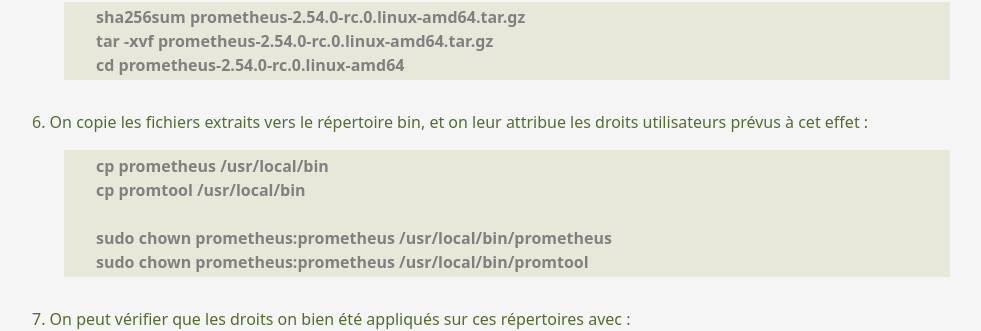
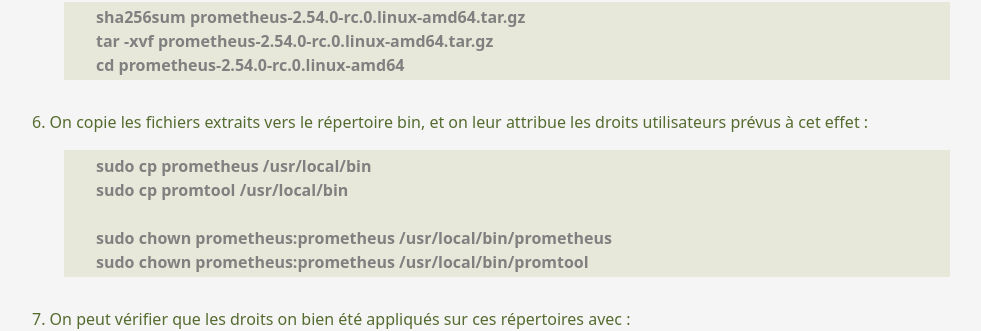
Before and after one commit to GitMalice/startReact, a React (Vite) app: page /monitoring in a window 1280 px wide. Shown: the part 4131-4462 px from the top of the page, without its empty margins (133-1114 px from the left). Built offline with nearby package versions, Linux system fonts and the light colour scheme.

Commit message:
add sudos

```diff
--- a/src/components/Monitoring.tsx
+++ b/src/components/Monitoring.tsx
@@ -158,9 +158,9 @@ const Monitoring = () => {
         attribue les droits utilisateurs prévus à cet effet :
       </p>
       <p className="code">
-        cp prometheus /usr/local/bin
+        sudo cp prometheus /usr/local/bin
         <br />
-        cp promtool /usr/local/bin
+        sudo cp promtool /usr/local/bin
         <br />
         <br />
         sudo chown prometheus:prometheus /usr/local/bin/prometheus
```
